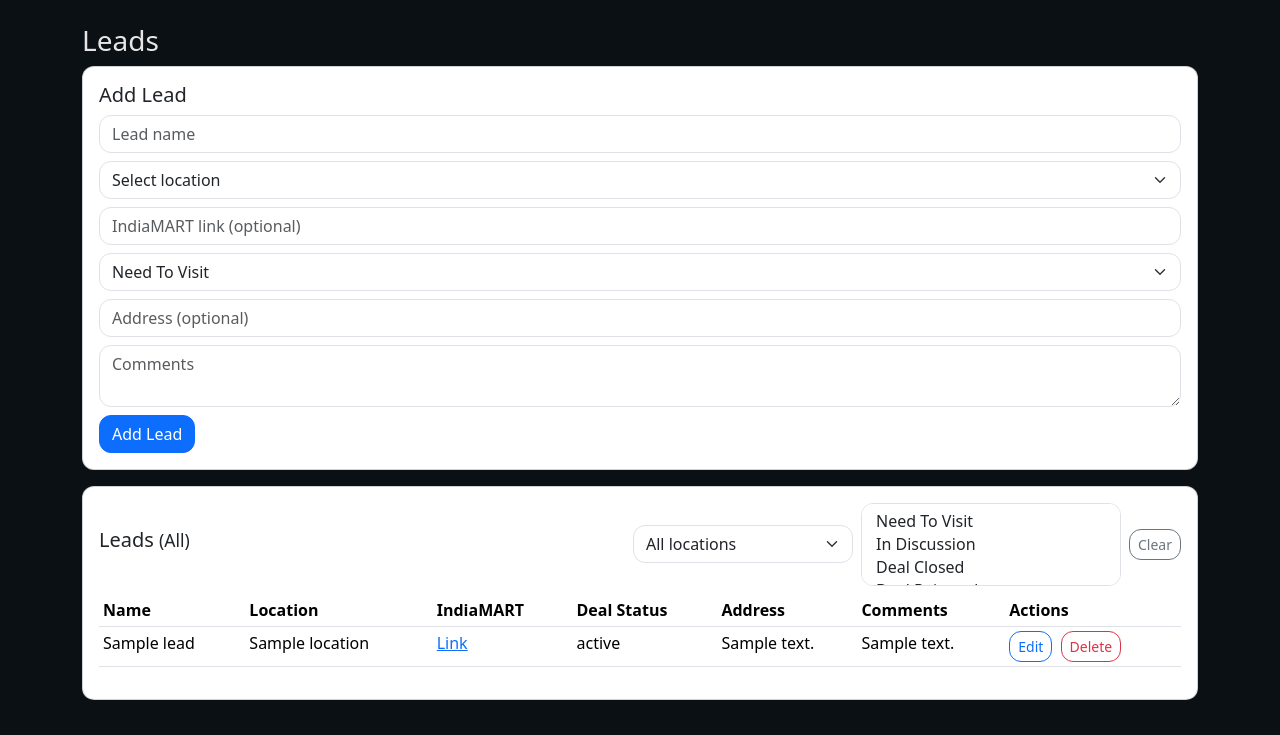
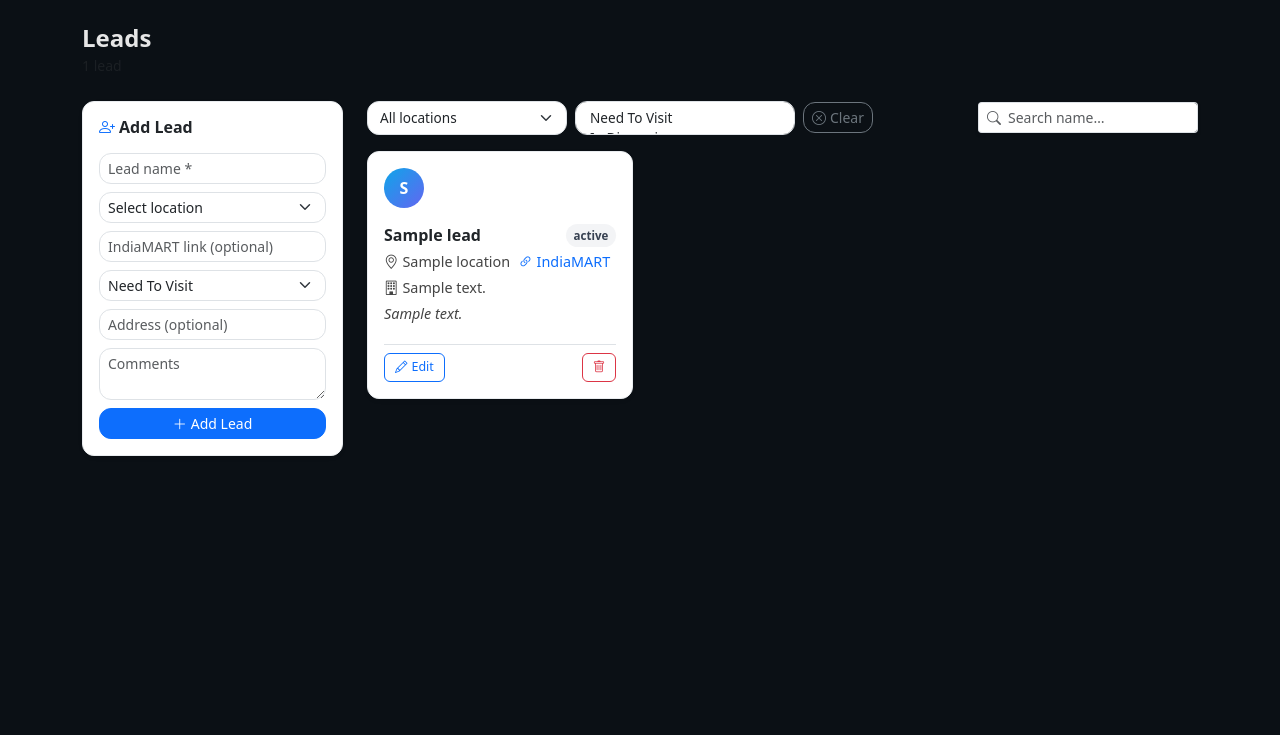
Before and after one commit to yash755/mayachem, a Flask app: page /leads in a window 1280 px wide. Shown: the part 65-800 px from the top of the page. Run offline with Flask 3, Linux system fonts and the light colour scheme; the visitor is signed in with stand-in values (Sample User, id 1); tables that the repository leaves empty hold one stand-in row (values such as "Sample post"); some libraries are stand-ins or nearby versions.

Commit message:
feat: redesign leads page with card grid, status badges, and live search

```diff
--- a/static/leads.js
+++ b/static/leads.js
@@ -86,7 +86,9 @@ document.addEventListener("DOMContentLoaded", function() {
     const qs = params.toString();
     if (qs) url += `?${qs}`;
 
-    // show loading row
+    const grid = document.getElementById("leads-grid");
+    if (grid) grid.innerHTML = `<div class="col-12 text-center loading-text py-5"><div class="spinner-border spinner-border-sm text-primary me-2"></div> Loading…</div>`;
+    // keep legacy compat
     leadsTableBody.innerHTML = `<tr><td colspan="7">Loading...</td></tr>`;
 
     fetch(url, { credentials: 'same-origin' })
@@ -100,6 +102,7 @@ document.addEventListener("DOMContentLoaded", function() {
       })
       .catch(err => {
         console.error("loadLeads error:", err);
+        if (grid) grid.innerHTML = `<div class="col-12 text-center text-danger py-4">Error loading leads</div>`;
         leadsTableBody.innerHTML = `<tr><td colspan="7" class="text-danger">Error loading leads</td></tr>`;
       });
   }
@@ -107,117 +110,106 @@ document.addEventListener("DOMContentLoaded", function() {
   // --- Render rows with Edit + Delete actions ---
 // --- Render rows with Edit + Delete actions (and mobile cards) ---
 function renderLeadsRows(leads) {
-  // Table body (desktop)
   leadsTableBody.innerHTML = "";
-  // Cards container (mobile)
   const cardsContainer = document.getElementById("leads-cards");
   if (cardsContainer) cardsContainer.innerHTML = "";
 
+  const grid = document.getElementById("leads-grid");
+  const emptyEl = document.getElementById("leads-empty");
+  const countEl = document.getElementById("leads-count");
+
+  if (grid) grid.innerHTML = "";
+
   if (!Array.isArray(leads) || leads.length === 0) {
-    // Table fallback
     leadsTableBody.innerHTML = `<tr><td colspan="7" class="text-muted">No leads found</td></tr>`;
-    // Cards fallback
-    if (cardsContainer) {
-      const empty = document.createElement("div");
-      empty.className = "text-muted";
-      empty.textContent = "No leads found";
-      cardsContainer.appendChild(empty);
-    }
+    if (grid) grid.classList.add("d-none");
+    if (emptyEl) emptyEl.classList.remove("d-none");
+    if (countEl) countEl.textContent = "0 leads";
     return;
   }
 
-  // Helper to build card DOM for mobile
-  function buildCard(lead) {
-    const card = document.createElement("div");
-    card.className = "lead-card";
+  if (grid) grid.classList.remove("d-none");
+  if (emptyEl) emptyEl.classList.add("d-none");
+  if (countEl) countEl.textContent = `${leads.length} lead${leads.length !== 1 ? "s" : ""}`;
 
-    // top row: Name + Deal status
-    const top = document.createElement("div");
-    top.className = "lead-row";
-    const nameDiv = document.createElement("div");
-    nameDiv.innerHTML = `<strong>${escapeHtml(lead.name || "")}</strong>`;
-    const statusDiv = document.createElement("div");
-    statusDiv.innerHTML = `<small>${escapeHtml(lead.deal_status || "")}</small>`;
-    top.appendChild(nameDiv);
-    top.appendChild(statusDiv);
-
-    // middle: location, indiamart link, address
-    const meta = document.createElement("div");
-    meta.className = "lead-meta";
-    const locationText = lead.location_name ? `<div><strong>Location:</strong> ${escapeHtml(lead.location_name)}</div>` : "";
-    const linkText = lead.indiamart_link ? `<div><strong>IndiaMART:</strong> <a href="${escapeAttr(lead.indiamart_link)}" target="_blank" rel="noopener noreferrer">Link</a></div>` : "";
-    const addressText = lead.address ? `<div><strong>Address:</strong> ${escapeHtml(lead.address)}</div>` : "";
-    const commentsText = lead.comments ? `<div><strong>Comments:</strong> ${escapeHtml(lead.comments)}</div>` : "";
-    meta.innerHTML = locationText + linkText + addressText + commentsText;
-
-    // actions row: Edit + Delete (reuse existing handlers by creating buttons)
-    const actions = document.createElement("div");
-    actions.className = "lead-actions";
-
-    const editBtn = document.createElement("button");
-    editBtn.className = "btn btn-sm btn-outline-primary";
-    editBtn.textContent = "Edit";
-    editBtn.addEventListener("click", () => {
-      // create a temporary table row and invoke startInlineEdit to reuse logic:
-      // create a fake <tr> and call startInlineEdit — then swap the cards after save by reload
-      // Simpler: call startInlineEdit by finding the corresponding existing table row if present
-        if (window.innerWidth < 768) {
-          openEditModal(lead);
-        } else {
-      // Desktop → inline edit
-        const tableRow = leadsTableBody.querySelector(`tr[data-lead-id="${lead.id}"]`);
-        if (tableRow) startInlineEdit(tableRow, lead);
-        }
-      });
-
-    const delBtn = document.createElement("button");
-    delBtn.className = "btn btn-sm btn-outline-danger";
-    delBtn.textContent = "Delete";
-    delBtn.addEventListener("click", () => handleDeleteLead(lead.id));
-
-    actions.appendChild(editBtn);
-    actions.appendChild(delBtn);
-
-    card.appendChild(top);
-    card.appendChild(meta);
-    card.appendChild(actions);
-    return card;
+  // Status badge helper
+  function statusBadge(s) {
+    const m = {
+      "New": "status-new",
+      "Contacted": "status-contacted",
+      "Interested": "status-interested",
+      "Not Interested": "status-not-interested",
+      "Converted": "status-converted"
+    };
+    const cls = m[s] || "status-default";
+    return `<span class="badge-status ${cls}">${escapeHtml(s || '—')}</span>`;
   }
 
-  // Build table rows and cards
   leads.forEach(lead => {
-    // --- Table row (desktop)
+    // ── Grid card ──
+    if (grid) {
+      const col = document.createElement("div");
+      col.className = "col lead-col";
+      col.dataset.name = (lead.name || "").toLowerCase();
+
+      const avatarLetter = (lead.name || "?")[0].toUpperCase();
+      col.innerHTML = `
+        <div class="card lead-card shadow-sm p-3">
+          <div class="d-flex align-items-start gap-3 mb-2">
+            <div class="lead-avatar">${escapeHtml(avatarLetter)}</div>
+            <div class="flex-grow-1 min-w-0">
+              <div class="d-flex align-items-center justify-content-between flex-wrap gap-1">
+                <h6 class="mb-0 fw-bold text-truncate" style="max-width:180px;" title="${escapeAttr(lead.name)}">${escapeHtml(lead.name)}</h6>
+                ${statusBadge(lead.deal_status)}
+              </div>
+              <div class="lead-meta mt-1 d-flex flex-wrap gap-2">
+                ${lead.location_name ? `<span><i class="bi bi-geo-alt me-1"></i>${escapeHtml(lead.location_name)}</span>` : ""}
+                ${lead.indiamart_link ? `<a href="${escapeAttr(lead.indiamart_link)}" target="_blank" class="text-decoration-none"><i class="bi bi-link-45deg me-1"></i>IndiaMART</a>` : ""}
+              </div>
+              ${lead.address ? `<div class="lead-meta mt-1 text-truncate" title="${escapeAttr(lead.address)}"><i class="bi bi-building me-1"></i>${escapeHtml(lead.address)}</div>` : ""}
+              ${lead.comments ? `<div class="lead-meta mt-1 fst-italic text-truncate" title="${escapeAttr(lead.comments)}">${escapeHtml(lead.comments)}</div>` : ""}
+            </div>
+          </div>
+          <div class="d-flex gap-2 mt-auto pt-2 border-top">
+            <button class="action-btn btn btn-outline-primary btn-edit">
+              <i class="bi bi-pencil me-1"></i>Edit
+            </button>
+            <button class="action-btn btn btn-outline-danger btn-delete ms-auto">
+              <i class="bi bi-trash"></i>
+            </button>
+          </div>
+        </div>`;
+
+      col.querySelector(".btn-edit").addEventListener("click", () => openEditModal(lead));
+      col.querySelector(".btn-delete").addEventListener("click", () => handleDeleteLead(lead.id));
+      grid.appendChild(col);
+    }
+
+    // ── Legacy table row (hidden, but keeps inline-edit logic intact) ──
     const tr = document.createElement("tr");
     tr.dataset.leadId = lead.id;
-
     tr.innerHTML = `
       <td class="cell-name">${escapeHtml(lead.name)}</td>
       <td class="cell-location">${escapeHtml(lead.location_name || "")}</td>
-      <td class="cell-link">${lead.indiamart_link ? `<a href="${escapeAttr(lead.indiamart_link)}" target="_blank" rel="noopener noreferrer">Link</a>` : ""}</td>
+      <td class="cell-link">${lead.indiamart_link ? `<a href="${escapeAttr(lead.indiamart_link)}" target="_blank">Link</a>` : ""}</td>
       <td class="cell-status">${escapeHtml(lead.deal_status || "")}</td>
       <td class="cell-address">${escapeHtml(lead.address || "")}</td>
       <td class="cell-comments">${escapeHtml(lead.comments || "")}</td>
-      <td class="cell-actions">
-        <button class="btn btn-sm btn-outline-primary btn-edit me-1">Edit</button>
-        <button class="btn btn-sm btn-outline-danger btn-delete">Delete</button>
-      </td>
-    `;
+      <td class="cell-actions"><button class="btn btn-sm btn-outline-primary btn-edit me-1">Edit</button><button class="btn btn-sm btn-outline-danger btn-delete">Delete</button></td>`;
+    tr.querySelector(".btn-delete").addEventListener("click", () => handleDeleteLead(lead.id));
+    tr.querySelector(".btn-edit").addEventListener("click", () => startInlineEdit(tr, lead));
+    leadsTableBody.appendChild(tr);
+  });
 
-    // attach handlers for table buttons
-    const delBtn = tr.querySelector(".btn-delete");
-    const editBtn = tr.querySelector(".btn-edit");
-    delBtn.addEventListener("click", () => handleDeleteLead(lead.id));
-    editBtn.addEventListener("click", () => startInlineEdit(tr, lead));
-    leadsTableBody.appendChild(tr);
-
-    // --- Mobile card
-    if (cardsContainer) {
-      const card = buildCard(lead);
-      // attach a data attribute so devtools can inspect mapping
-      card.dataset.leadId = lead.id;
-      cardsContainer.appendChild(card);
-    }
-  });
+  // Wire live name search
+  const searchInput = document.getElementById("lead-search");
+  if (searchInput) {
+    const cols = grid ? grid.querySelectorAll(".lead-col") : [];
+    const q = (searchInput.value || "").toLowerCase().trim();
+    cols.forEach(col => {
+      col.style.display = (!q || (col.dataset.name || "").includes(q)) ? "" : "none";
+    });
+  }
 }
 
 // --- Mobile Edit Modal ---
@@ -556,6 +548,19 @@ async function startInlineEdit(tr, lead) {
     });
   });
 
+  // Live name search listener
+  const leadSearchInput = document.getElementById("lead-search");
+  if (leadSearchInput) {
+    leadSearchInput.addEventListener("input", function() {
+      const q = this.value.toLowerCase().trim();
+      const grid = document.getElementById("leads-grid");
+      if (!grid) return;
+      grid.querySelectorAll(".lead-col").forEach(col => {
+        col.style.display = (!q || (col.dataset.name || "").includes(q)) ? "" : "none";
+      });
+    });
+  }
+
   // initial setup
   populateDealFilter();
   fetchLocations().then(() => {
--- a/templates/leads.html
+++ b/templates/leads.html
@@ -2,111 +2,133 @@
 {% block title %}Leads{% endblock %}
 
 {% block content %}
-<div class="row">
-  <div class="col-12">
-    <h3>Leads</h3>
+
+<style>
+  /* ─── Status badge colours ─── */
+  .badge-status { font-size: 0.72rem; font-weight: 600; padding: 3px 8px; border-radius: 12px; white-space: nowrap; }
+  .status-new            { background:#dbeafe; color:#1d4ed8; }
+  .status-contacted      { background:#fef9c3; color:#854d0e; }
+  .status-interested     { background:#dcfce7; color:#15803d; }
+  .status-not-interested { background:#fee2e2; color:#b91c1c; }
+  .status-converted      { background:#d1fae5; color:#065f46; }
+  .status-default        { background:#f3f4f6; color:#374151; }
+
+  /* ─── Lead card ─── */
+  .lead-card {
+    border-radius: 12px;
+    border: 1px solid #e9ecef;
+    transition: transform 0.15s ease, box-shadow 0.15s ease;
+    height: 100%;
+  }
+  .lead-card:hover { transform: translateY(-2px); box-shadow: 0 6px 20px rgba(0,0,0,.09) !important; }
+  .lead-avatar {
+    width: 40px; height: 40px; border-radius: 50%;
+    background: linear-gradient(135deg, #0ea5e9, #6366f1);
+    color: #fff; font-weight: 700; font-size: 1rem;
+    display: flex; align-items: center; justify-content: center; flex-shrink: 0;
+  }
+  .lead-meta { font-size: 0.8rem; color: #6c757d; }
+  .action-btn { font-size: 0.78rem; padding: 4px 10px; border-radius: 6px; font-weight: 500; }
+
+  /* ─── Add-lead sidebar card ─── */
+  .add-card { border-radius: 12px; border: 1px solid #e9ecef; position: sticky; top: 70px; }
+
+  /* ─── Filter bar ─── */
+  #filter-bar select { font-size: 0.85rem; }
+
+  /* ─── Empty state ─── */
+  .empty-state { padding: 60px 0; }
+
+  /* ─── Grid placeholder shimmer ─── */
+  .loading-text { color: #6c757d; font-size: 0.9rem; }
+</style>
+
+<!-- Page Header -->
+<div class="d-flex justify-content-between align-items-center mb-4 flex-wrap gap-2">
+  <div>
+    <h4 class="mb-0 fw-bold">Leads</h4>
+    <small class="text-muted" id="leads-count">Loading…</small>
   </div>
 </div>
 
-<div class="row" style="gap:1rem;">
-  <div class="col-12 col-md-12">
+<div class="row g-4">
 
-    <div class="card">
-      <div class="card-body">
-        <h5 class="card-title">Add Lead</h5>
+  <!-- ─── Add Lead sidebar ─── -->
+  <div class="col-12 col-lg-3">
+    <div class="card shadow-sm add-card p-3">
+      <h6 class="fw-bold mb-3"><i class="bi bi-person-plus me-1 text-primary"></i>Add Lead</h6>
       <form id="add-lead-form">
         <div class="mb-2">
-            <input id="lead-name" name="name" class="form-control" placeholder="Lead name" required>
+          <input id="lead-name" name="name" class="form-control form-control-sm" placeholder="Lead name *" required>
         </div>
         <div class="mb-2">
-            <select id="lead-location" name="location_id" class="form-select">
+          <select id="lead-location" name="location_id" class="form-select form-select-sm">
             <option value="">Select location</option>
           </select>
         </div>
         <div class="mb-2">
-            <input id="lead-indiamart" name="indiamart_link" class="form-control" placeholder="IndiaMART link (optional)">
+          <input id="lead-indiamart" name="indiamart_link" class="form-control form-control-sm" placeholder="IndiaMART link (optional)">
         </div>
         <div class="mb-2">
-            <select id="lead-deal-status" name="deal_status" class="form-select">
+          <select id="lead-deal-status" name="deal_status" class="form-select form-select-sm">
             {% for s in deal_choices %}
               <option value="{{ s }}">{{ s }}</option>
             {% endfor %}
           </select>
         </div>
         <div class="mb-2">
-            <input id="lead-address" name="address" class="form-control" placeholder="Address (optional)">
+          <input id="lead-address" name="address" class="form-control form-control-sm" placeholder="Address (optional)">
         </div>
         <div class="mb-2">
-            <textarea id="lead-comments" name="comments" class="form-control" rows="2" placeholder="Comments"></textarea>
+          <textarea id="lead-comments" name="comments" class="form-control form-control-sm" rows="2" placeholder="Comments"></textarea>
         </div>
-          <button class="btn btn-primary" type="submit">Add Lead</button>
+        <button class="btn btn-primary btn-sm w-100" type="submit">
+          <i class="bi bi-plus-lg me-1"></i>Add Lead
+        </button>
       </form>
+    </div>
+  </div>
+
+  <!-- ─── Leads grid ─── -->
+  <div class="col-12 col-lg-9">
+
+    <!-- Filter bar -->
+    <div class="d-flex flex-wrap gap-2 mb-3 align-items-center" id="filter-bar">
+      <select id="filter-location" class="form-select" style="max-width:200px;">
+        <option value="">All locations</option>
+      </select>
+      <select id="filter-deal-status" class="form-select" multiple size="1" style="max-width:220px;" title="Ctrl+click to multi-select">
+        <!-- populated by JS -->
+      </select>
+      <button id="clear-filters" class="btn btn-outline-secondary btn-sm">
+        <i class="bi bi-x-circle me-1"></i>Clear
+      </button>
+      <!-- live name search -->
+      <div class="ms-auto" style="max-width:220px;">
+        <div class="input-group input-group-sm shadow-sm">
+          <span class="input-group-text bg-white border-end-0"><i class="bi bi-search text-muted"></i></span>
+          <input type="text" id="lead-search" class="form-control border-start-0 ps-0" placeholder="Search name…">
         </div>
       </div>
     </div>
 
-  <div class="col-12 col-md-12">
-    <div class="card">
-      <div class="card-body">
-        <div class="d-flex mb-2 align-items-center">
-          <h5 class="me-3">Leads <small id="current-location-name">(All)</small></h5>
-
-          <div class="ms-auto d-flex" style="gap:0.5rem; align-items:center;">
-            <!-- Location filter -->
-            <div style="width:220px;">
-              <select id="filter-location" class="form-select">
-                <option value="">All locations</option>
-              </select>
+    <!-- Cards container -->
+    <div id="leads-grid" class="row row-cols-1 row-cols-md-2 row-cols-xl-3 g-3 align-items-stretch">
+      <div class="col-12 text-center loading-text py-5">
+        <div class="spinner-border spinner-border-sm text-primary me-2"></div> Loading leads…
+      </div>
+    </div>
+    <div id="leads-empty" class="text-center text-muted empty-state d-none">
+      <i class="bi bi-person-x fs-1 d-block mb-2"></i>No leads found.
     </div>
 
-            <!-- Deal status multi-select filter -->
-            <div style="width:260px;">
-              <select id="filter-deal-status" class="form-select" multiple size="3" title="Filter by deal status">
-                <!-- options populated by JS from DEAL_CHOICES -->
-              </select>
-            </div>
-
-            <!-- Clear filters button -->
-            <div>
-              <button id="clear-filters" class="btn btn-outline-secondary btn-sm" title="Clear filters">Clear</button>
-            </div>
-          </div>
-        </div>
-
-        <div class="table-responsive d-none d-md-block">
-        <table class="table table-sm" id="leads-table">
-          <thead>
-            <tr>
-              <th>Name</th>
-              <th>Location</th>
-              <th>IndiaMART</th>
-              <th>Deal Status</th>
-              <th class="col-address">Address</th>
-              <th>Comments</th>
-              <th>Actions</th>
-            </tr>
-          </thead>
-          <tbody></tbody>
-        </table>
-      </div>
-
-<!-- Mobile: cards view (visible only on small screens) -->
-      <div id="leads-cards" class="d-block d-md-none" style="display:block; margin-top:0.5rem;"></div>
-
+    <!-- Hidden legacy table body (keeps existing JS logic working) -->
+    <table id="leads-table" class="d-none"><tbody></tbody></table>
+    <div id="leads-cards" class="d-none"></div>
+    <span id="current-location-name" class="d-none"></span>
 
   </div>
 </div>
-  </div>
-</div>
-
-<!-- expose server-side choices to JS and load the leads script -->
-<script>
-  // JSON.parse wrapper ensures valid JS even with special characters
-  const DEAL_CHOICES = JSON.parse('{{ deal_choices | tojson | safe }}');
-</script>
-<script src="{{ url_for('static', filename='/leads.js') }}"></script>
-
-
 
 <!-- Edit Lead Modal -->
 <div class="modal fade" id="editLeadModal" tabindex="-1" aria-labelledby="editLeadModalLabel" aria-hidden="true">
@@ -120,30 +142,30 @@
         <div class="modal-body">
           <input type="hidden" id="edit-lead-id">
           <div class="mb-2">
-            <label class="form-label">Name</label>
+            <label class="form-label fw-semibold">Name</label>
             <input id="edit-lead-name" class="form-control" required>
           </div>
           <div class="mb-2">
-            <label class="form-label">Location</label>
+            <label class="form-label fw-semibold">Location</label>
             <select id="edit-lead-location" class="form-select">
               <option value="">Select location</option>
             </select>
           </div>
           <div class="mb-2">
-            <label class="form-label">IndiaMART Link</label>
-            <input id="edit-lead-indiamart" class="form-control">
+            <label class="form-label fw-semibold">IndiaMART Link</label>
+            <input id="edit-lead-indiamart" class="form-control" placeholder="https://…">
           </div>
           <div class="mb-2">
-            <label class="form-label">Deal Status</label>
+            <label class="form-label fw-semibold">Deal Status</label>
             <select id="edit-lead-status" class="form-select"></select>
           </div>
           <div class="mb-2">
-            <label class="form-label">Address</label>
+            <label class="form-label fw-semibold">Address</label>
             <input id="edit-lead-address" class="form-control">
           </div>
           <div class="mb-2">
-            <label class="form-label">Comments</label>
-            <input id="edit-lead-comments" class="form-control">
+            <label class="form-label fw-semibold">Comments</label>
+            <textarea id="edit-lead-comments" class="form-control" rows="2"></textarea>
           </div>
         </div>
         <div class="modal-footer">
@@ -155,7 +177,9 @@
   </div>
 </div>
 
-
-
+<script>
+  const DEAL_CHOICES = JSON.parse('{{ deal_choices | tojson | safe }}');
+</script>
+<script src="{{ url_for('static', filename='/leads.js') }}"></script>
 
 {% endblock %}
```
Lines whose indentation alone changed are shown as unchanged.
